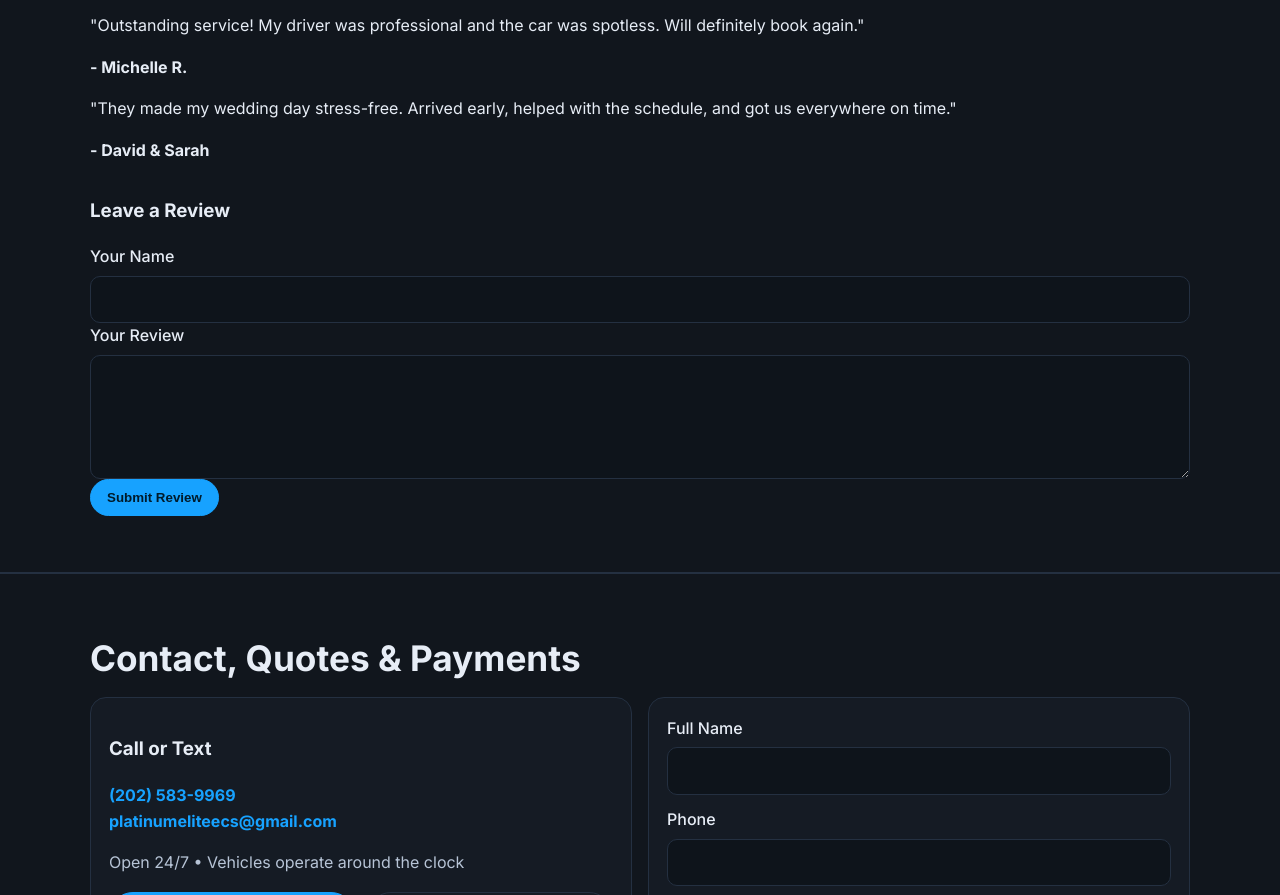
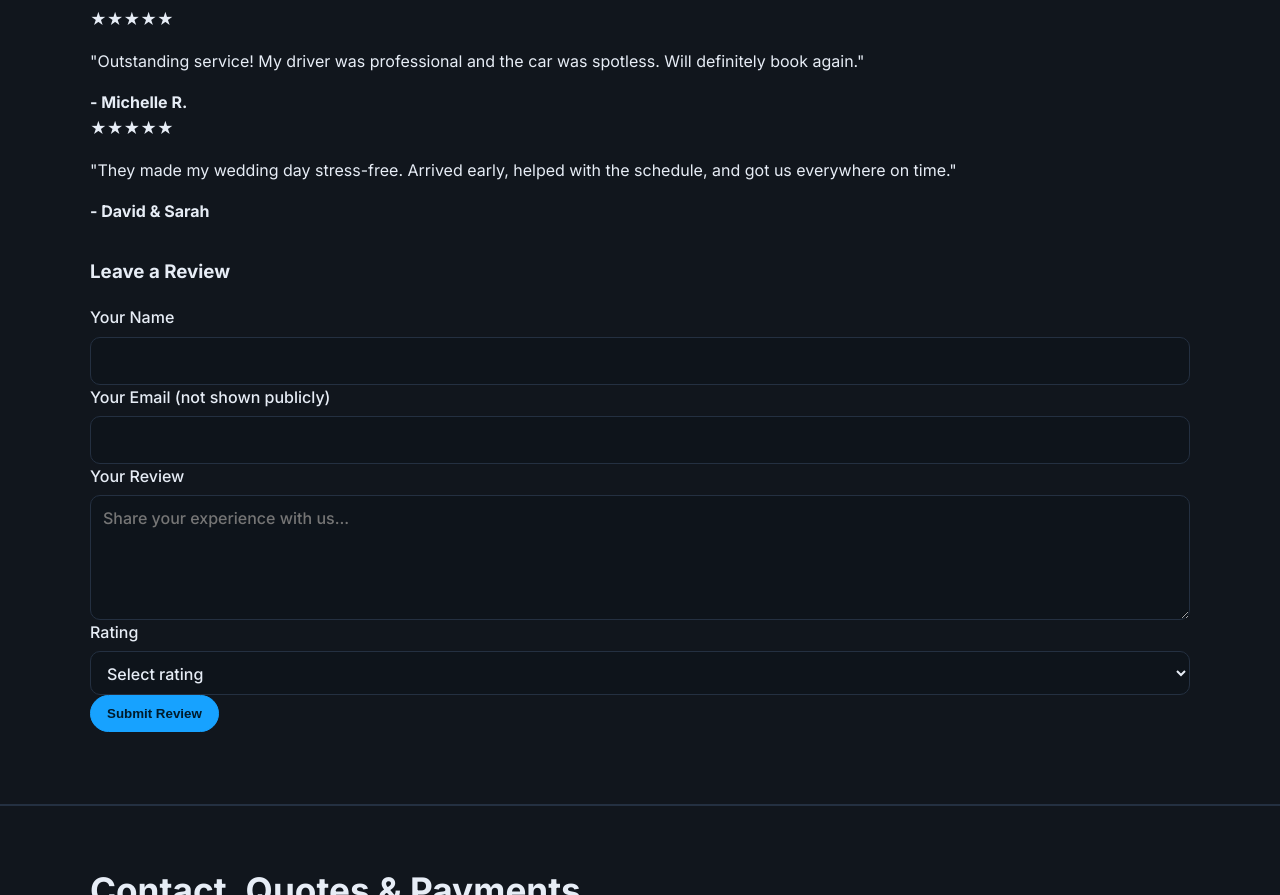
Before and after one commit to eawy2021/platinum-elite-website, a plain HTML site: page index.html in a window 1280 px wide. Shown: the part 3761-4656 px from the top of the page. Drawn offline with Linux system fonts and the light colour scheme.

Commit message:
Update index.html

```diff
--- a/index.html
+++ b/index.html
@@ -306,29 +306,53 @@
   <div class="container">
     <h2 class="section-title">What Clients Say</h2>
 
-    <!-- Existing Testimonials -->
-    <div class="reviews-grid">
+    <!-- Will be replaced by JS with live reviews -->
+    <div id="reviewsList" class="reviews-grid">
+      <!-- Fallback static items (stay if JS or API fails) -->
       <div class="review">
+        <div class="stars">★★★★★</div>
         <p>"Outstanding service! My driver was professional and the car was spotless. Will definitely book again."</p>
         <strong>- Michelle R.</strong>
       </div>
       <div class="review">
+        <div class="stars">★★★★★</div>
         <p>"They made my wedding day stress-free. Arrived early, helped with the schedule, and got us everywhere on time."</p>
-        <strong>- David & Sarah</strong>
+        <strong>- David &amp; Sarah</strong>
       </div>
     </div>
 
-    <!-- Leave a Comment -->
+    <!-- Leave a Review -->
     <div class="leave-review" style="margin-top:2rem;">
       <h3>Leave a Review</h3>
-      <form action="https://formspree.io/f/myzprzob" method="POST">
+      <form id="reviewForm" aria-label="Leave a Review" novalidate>
+        <!-- Honeypot (should remain empty) -->
+        <input type="text" name="_gotcha" autocomplete="off" tabindex="-1" style="display:none">
+
         <label>Your Name
-          <input type="text" name="name" required />
+          <input type="text" name="name" required maxlength="80" autocomplete="name">
         </label>
+
+        <label>Your Email (not shown publicly)
+          <input type="email" name="email" required maxlength="120" autocomplete="email">
+        </label>
+
         <label>Your Review
-          <textarea name="review" rows="4" required ="Share your experience with us..."></textarea>
+          <textarea name="text" rows="4" required maxlength="1000" placeholder="Share your experience with us..."></textarea>
         </label>
+
+        <label>Rating
+          <select name="stars" required>
+            <option value="" disabled selected>Select rating</option>
+            <option value="5">★★★★★ (5)</option>
+            <option value="4">★★★★☆ (4)</option>
+            <option value="3">★★★☆☆ (3)</option>
+            <option value="2">★★☆☆☆ (2)</option>
+            <option value="1">★☆☆☆☆ (1)</option>
+          </select>
+        </label>
+
         <button type="submit" class="btn btn--primary">Submit Review</button>
+        <p id="reviewMsg" class="small" style="margin-top:8px;"></p>
       </form>
     </div>
   </div>
```
